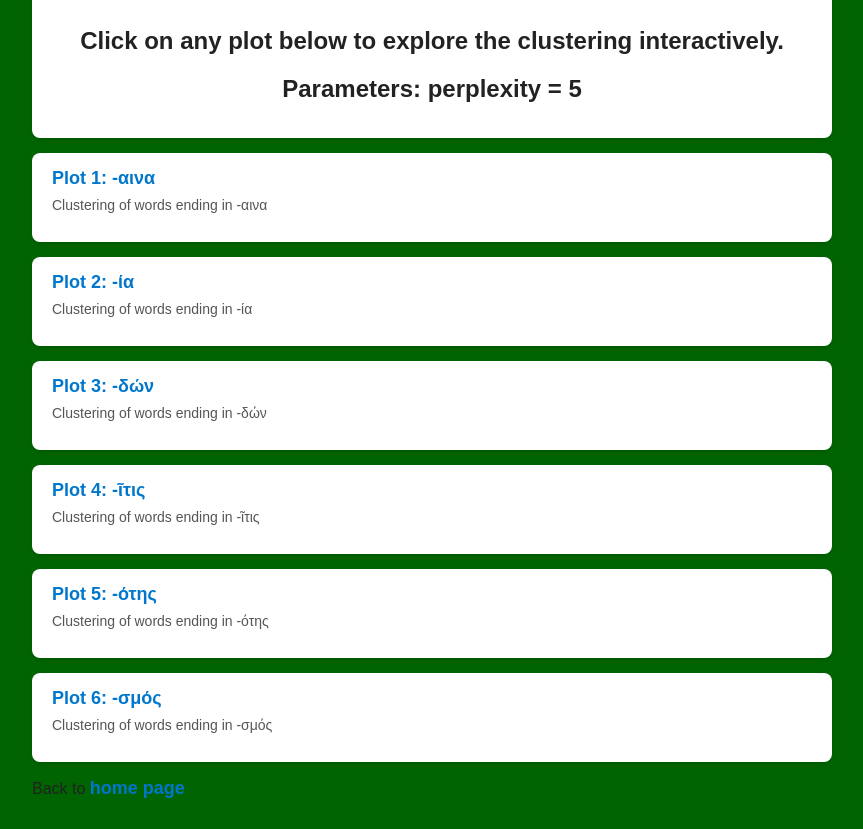
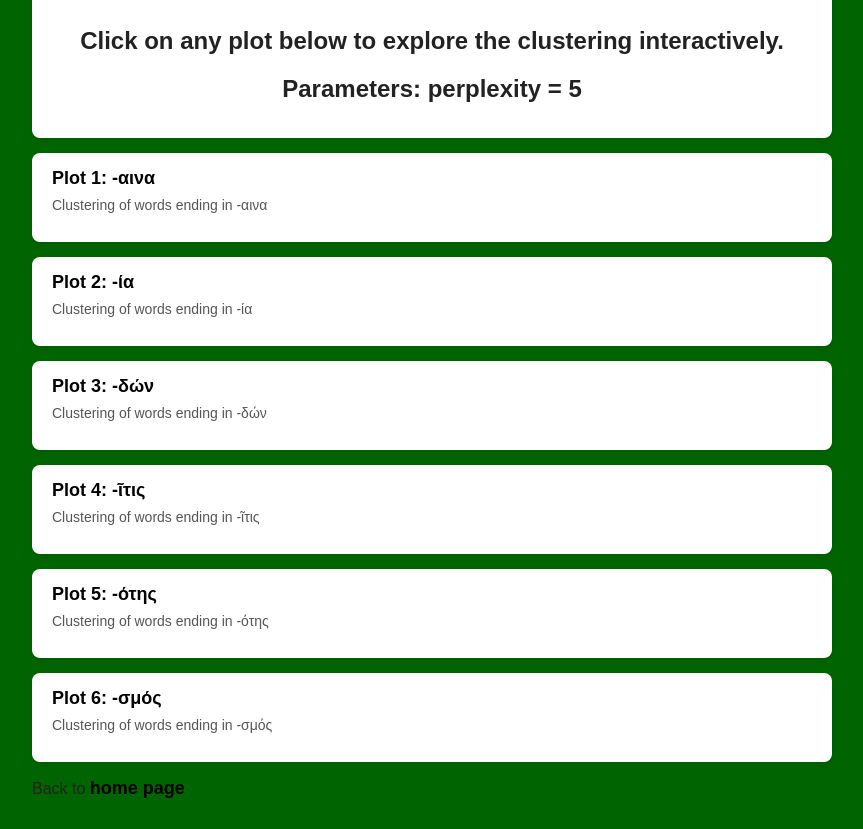
Before and after one commit to martijnwindelinckx/ICAGL, a plain HTML site: page tsne.html in a window 1280 px wide. Shown: the part 106-935 px from the top of the page, without its empty margins (208-1071 px from the left). Drawn offline with Linux system fonts and the light colour scheme.

Commit message:
Update tsne.html

```diff
--- a/tsne.html
+++ b/tsne.html
@@ -34,7 +34,7 @@
     a {
       text-decoration: none;
       font-size: 18px;
-      color: #0077cc;
+      color: black;
       font-weight: bold;
     }
     a:hover {
```
